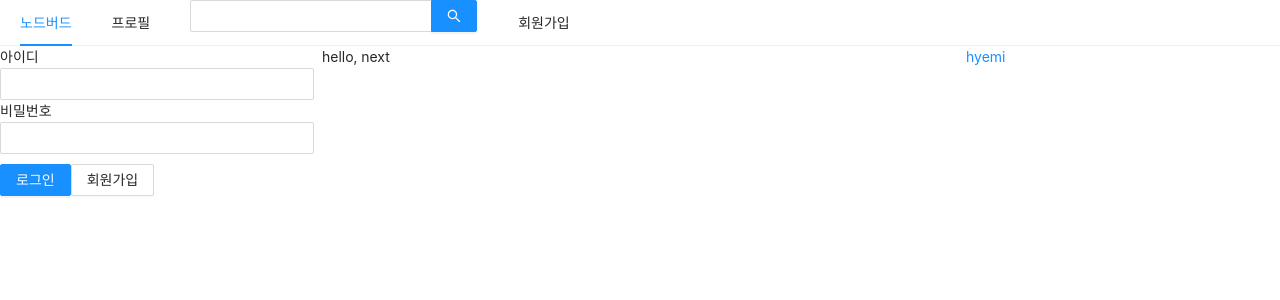
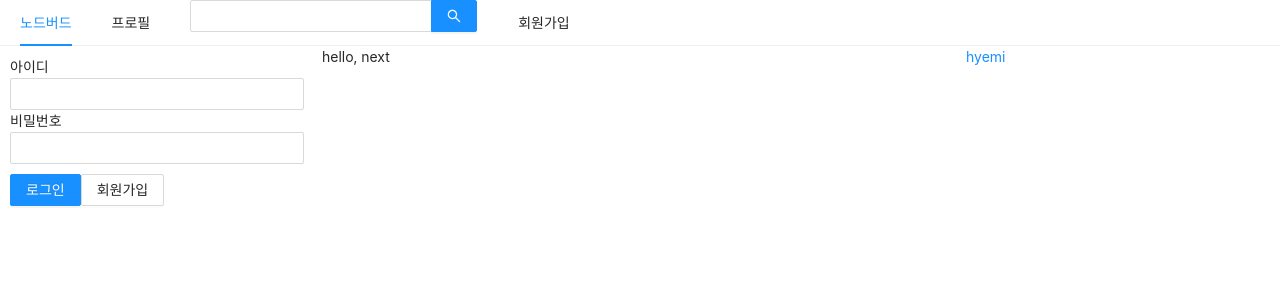
Before and after one commit to jazzyfact/twitter_clone, a Next.js app in the folder front/: page / in a window 1280 px wide. Shown: the top 300 px of the page. Built offline with nearby package versions, Linux system fonts and the light colour scheme.

Commit message:
[ADD] 로그인 폼에 padding 추가

```diff
--- a/front/components/LoginForm.js
+++ b/front/components/LoginForm.js
@@ -30,6 +30,11 @@
         marginTop:  10
     }), []);
 
+    const FormWrapper = styled(Form)`
+        padding:10px
+    `;
+
+
     const onSubmitForm = useCallback(()  => {
         console.log(id, password);
         setIsLoggedIn(true);
@@ -37,7 +42,7 @@
 
 
     return (
-        <Form onFinish={onSubmitForm}>
+        <FormWrapper onFinish={onSubmitForm}>
             <div>
                 <label htmlFor ="user-id">아이디</label>
                 <br/>
@@ -62,7 +67,7 @@
                 <Button type="primary" htmlType="submit" loading={false}>로그인 </Button>
                 <Link href="/signup"><a><Button>회원가입</Button></a></Link>
             </ButtonWrapper>
-        </Form>
+        </FormWrapper>
     );
 }
 
```
